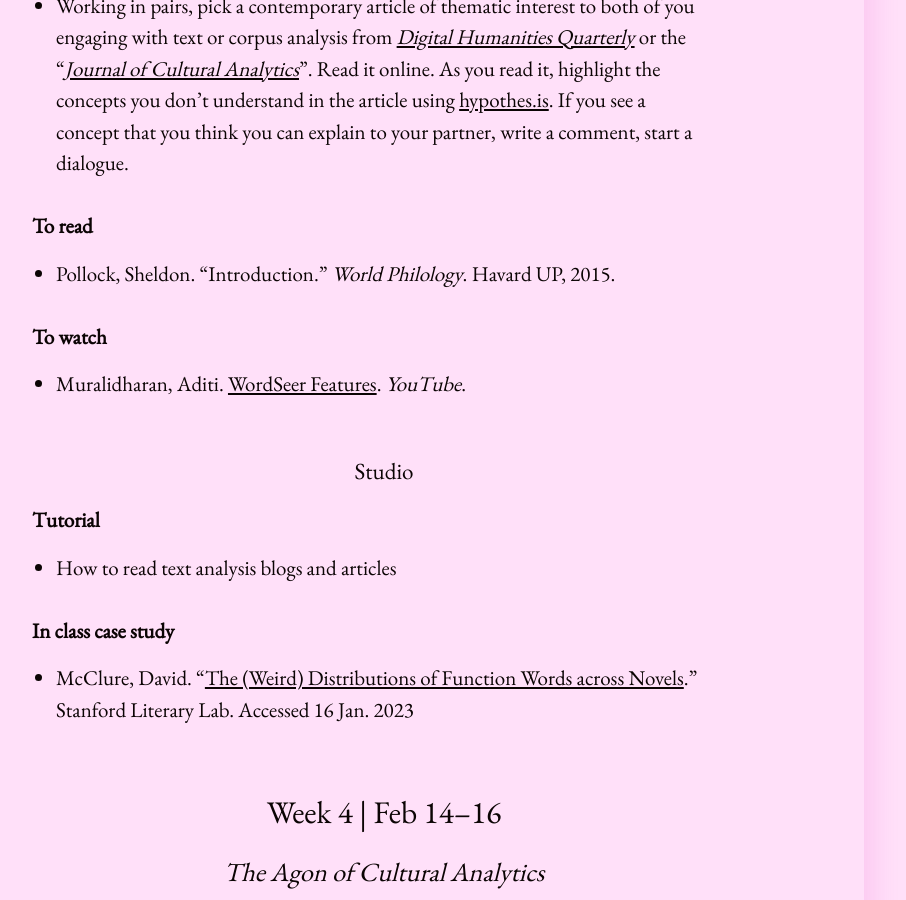
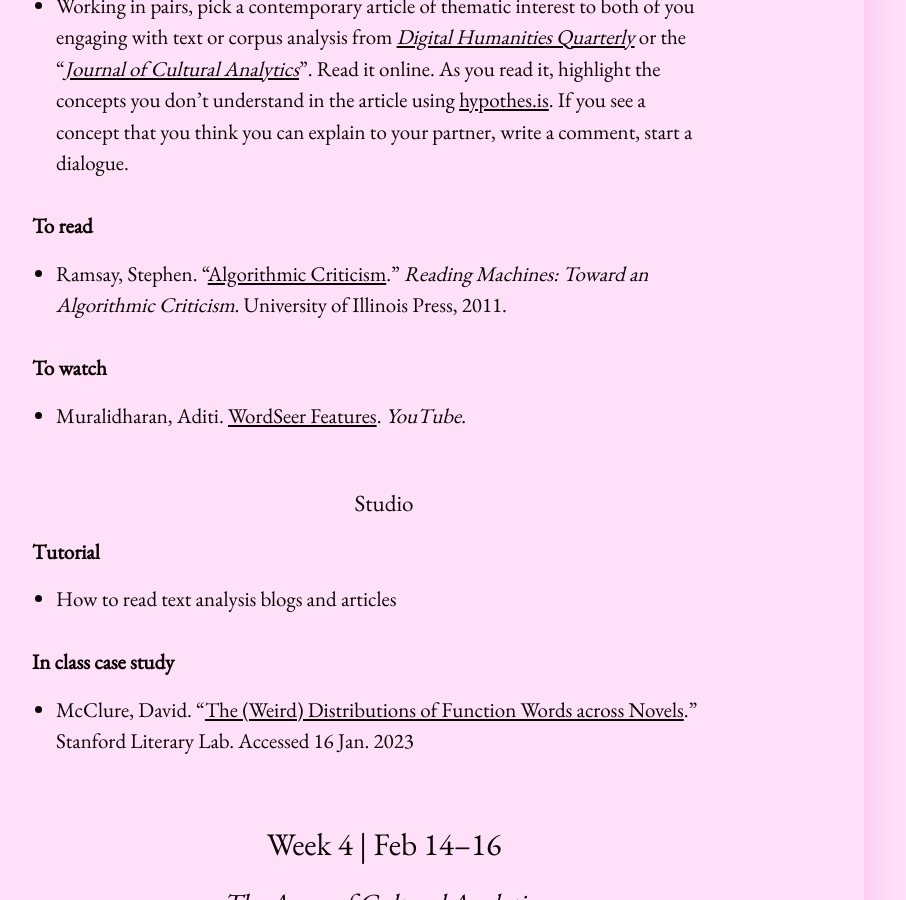
Before and after one commit to elotroalex/s23-intro-dh, a Jekyll site: the page built from schedule.md, in a window 1280 px wide and 900 px high, scrolled down 2824 px. Shown: the whole window, without its empty margins (256-1162 px from the left). Built offline with Jekyll 4.4.1, drawn with Linux system fonts in a browser that asks for light colours.

Commit message:
added ramsay

```diff
--- a/schedule.md
+++ b/schedule.md
@@ -19,13 +19,12 @@ title: Schedule
 
 **To read**
 
-- Heffernan, Laura and Rachel Sagner Buurma. “[Search and Replace: Josephine Miles and the Origins of Distant Reading](https://modernismmodernity.org/forums/posts/search-and-replace).” *Modernism/Modernity*, Apr. 2018. modernismmodernity.org.
-- Hockey, Susan. "[The History of Humanities Computing](https://companions.digitalhumanities.org/DH/?chapter=content/9781405103213_chapter_1.html)." *A Companion to Digital Humanities*. Schreibman, Susan, et al., eds.  Wiley, 2004.
-- Crimble, Adam. "[The Origin Myths of Computing in Historical Research](http://ebookcentral.proquest.com/lib/yale-ebooks/detail.action?docID=6532324)." *Technology and the Historian: Transformations in the Digital Age.* University of Illinois Press, 2021.
+- Heffernan, Laura and Rachel Sagner Buurma. “[Search and Replace: Josephine Miles and the Origins of Distant Reading](https://modernismmodernity.org/forums/posts/search-and-replace).” _Modernism/Modernity_, Apr. 2018. modernismmodernity.org.
+- Hockey, Susan. "[The History of Humanities Computing](https://companions.digitalhumanities.org/DH/?chapter=content/9781405103213_chapter_1.html)." _A Companion to Digital Humanities_. Schreibman, Susan, et al., eds. Wiley, 2004.
+- Crimble, Adam. "[The Origin Myths of Computing in Historical Research](http://ebookcentral.proquest.com/lib/yale-ebooks/detail.action?docID=6532324)." _Technology and the Historian: Transformations in the Digital Age._ University of Illinois Press, 2021.
 - Terras, Melissa, and Julianne Nyhan. “[Father Busa’s Female Punch Card Operatives](https://dhdebates.gc.cuny.edu/read/untitled/section/1e57217b-f262-4f25-806b-4fcf1548beb5).” Debates in the Digital Humanities, 2016.
 
-- [Optional] Kizhner, Inna, et al. "[The History and Context of the Digital Humanities in Russia](https://dhdebates.gc.cuny.edu/read/global-debates-in-the-digital-humanities/section/cd8c97cc-722b-4076-92a8-d4217912aad4#ch05)" and "[Debating and Developing Digital Humanities in China: New or Old?](https://dhdebates.gc.cuny.edu/read/global-debates-in-the-digital-humanities/section/2662518e-42ff-4026-9605-a1c27b4aed27#ch06) *Global Debates in the Digital Humanities*. Domenico Fiormonte, et al., eds. (2023)
-
+- [Optional] Kizhner, Inna, et al. "[The History and Context of the Digital Humanities in Russia](https://dhdebates.gc.cuny.edu/read/global-debates-in-the-digital-humanities/section/cd8c97cc-722b-4076-92a8-d4217912aad4#ch05)" and "[Debating and Developing Digital Humanities in China: New or Old?](https://dhdebates.gc.cuny.edu/read/global-debates-in-the-digital-humanities/section/2662518e-42ff-4026-9605-a1c27b4aed27#ch06) _Global Debates in the Digital Humanities_. Domenico Fiormonte, et al., eds. (2023)
 
 ##### Studio
 
@@ -35,7 +34,6 @@ title: Schedule
 
 <!--  -->
 
-
 ### Week 2 | Jan 31--Feb 2
 
 #### The Electric Loom
@@ -44,18 +42,21 @@ title: Schedule
 
 **To read**
 
-- Turing, Alan M. “[Computing Machinery and Intelligence](https://doi.org/10.1093/mind/LIX.236.433).” *Mind*, no. 59, 1950, pp. 433–60.
-- Tenen, Dennis. “[The Emergence of American Formalism](https://academiccommons.columbia.edu/doi/10.7916/d8-8spe-nn29).” *Modern Philology* 117, no. 2 (November 2019): 257–283.
-- Hayles, N. Katherine. (Chapters 1–4). *[Writing Machines](https://monoskop.org/images/b/bf/Hayles_N_Katherine_Writing_Machines.pdf)*. MIT Press, 2002.
+- Turing, Alan M. “[Computing Machinery and Intelligence](https://doi.org/10.1093/mind/LIX.236.433).” _Mind_, no. 59, 1950, pp. 433–60.
+- Tenen, Dennis. “[The Emergence of American Formalism](https://academiccommons.columbia.edu/doi/10.7916/d8-8spe-nn29).” _Modern Philology_ 117, no. 2 (November 2019): 257–283.
+- Hayles, N. Katherine. (Chapters 1–4). _[Writing Machines](https://monoskop.org/images/b/bf/Hayles_N_Katherine_Writing_Machines.pdf)_. MIT Press, 2002.
 
 **To skim**
+
 - Getty Museum. "[Decoding the Medieval Volvelle](http://blogs.getty.edu/iris/decoding-the-medieval-volvelle/)."
 
 **To watch**
-- IET. "[The Story of Ada Lovelace: The World's First Computer Programmer](https://www.youtube.com/watch?v=J7ITqnEmf-g)." *YouTube*.
-- Computer History Museum. "[False Dawn: The Babbage Engine](https://www.youtube.com/watch?v=XSkGY6LchJs)." *YouTube*.
+
+- IET. "[The Story of Ada Lovelace: The World's First Computer Programmer](https://www.youtube.com/watch?v=J7ITqnEmf-g)." _YouTube_.
+- Computer History Museum. "[False Dawn: The Babbage Engine](https://www.youtube.com/watch?v=XSkGY6LchJs)." _YouTube_.
 
 **To play**
+
 - [AI Dungeon](https://play.aidungeon.io/main/home)
 
 ##### Studio
@@ -73,13 +74,16 @@ title: Schedule
 ##### Seminar
 
 **To do**
-- Working in pairs, pick a contemporary article of thematic interest to both of you engaging with text or corpus analysis from [*Digital Humanities Quarterly*](http://www.digitalhumanities.org/dhq/) or the "[*Journal of Cultural Analytics*](https://culturalanalytics.org/)". Read it online. As you read it, highlight the concepts you don't understand in the article using [hypothes.is](https://via.hypothes.is/). If you see a concept that you think you can explain to your partner, write a comment, start a dialogue.
+
+- Working in pairs, pick a contemporary article of thematic interest to both of you engaging with text or corpus analysis from [_Digital Humanities Quarterly_](http://www.digitalhumanities.org/dhq/) or the "[_Journal of Cultural Analytics_](https://culturalanalytics.org/)". Read it online. As you read it, highlight the concepts you don't understand in the article using [hypothes.is](https://via.hypothes.is/). If you see a concept that you think you can explain to your partner, write a comment, start a dialogue.
 
 **To read**
-- Pollock, Sheldon. "Introduction." *World Philology*. Havard UP, 2015.
+
+- Ramsay, Stephen. "[Algorithmic Criticism](https://search.library.yale.edu/catalog/11340602?block=Books)." _Reading Machines: Toward an Algorithmic Criticism_. University of Illinois Press, 2011.
 
 **To watch**
-- Muralidharan, Aditi. [WordSeer Features](https://www.youtube.com/watch?v=fMyTkCsZcLU). *YouTube*.
+
+- Muralidharan, Aditi. [WordSeer Features](https://www.youtube.com/watch?v=fMyTkCsZcLU). _YouTube_.
 
 ##### Studio
 
@@ -91,7 +95,6 @@ title: Schedule
 
 - McClure, David. "[The (Weird) Distributions of Function Words across Novels](https://litlab.stanford.edu/distributions-of-function-words/)." Stanford Literary Lab. Accessed 16 Jan. 2023
 
-
 ### Week 4 | Feb 14--16
 
 #### The Agon of Cultural Analytics
@@ -99,10 +102,11 @@ title: Schedule
 ##### Seminar
 
 **To read**
-- *Computers for the Humanities? A Record of the Conference Sponsored by Yale University on a Grant from IBM*, January 22-23, 1965. [Selections] (Yale Libraries call number: Available as Non-Circ at the Franke Family Digital Humanities Lab (QA76 C644 1965). Good excuse to go say hi, learn more about the venue)
-- Da, Nan Z. “[The Computational Case against Computational Literary Studies](https://doi.org/10.1086/702594).” *Critical Inquiry*, vol. 45, no. 3, Mar. 2019, pp. 601–39.
-- Underwood, Ted. "Introduction." *Distant Horizons: Digital Evidence and Literary Change*. University of Chicago Press, 2019.
-- [Optional] Read the dialogue and responses to Da in "[Computational Literary Studies: A Critical Inquiry Online Forum](https://critinq.wordpress.com/2019/03/31/computational-literary-studies-a-critical-inquiry-online-forum/)." *Critical Inquiry: In The Moment* (2019)
+
+- _Computers for the Humanities? A Record of the Conference Sponsored by Yale University on a Grant from IBM_, January 22-23, 1965. [Selections] (Yale Libraries call number: Available as Non-Circ at the Franke Family Digital Humanities Lab (QA76 C644 1965). Good excuse to go say hi, learn more about the venue)
+- Da, Nan Z. “[The Computational Case against Computational Literary Studies](https://doi.org/10.1086/702594).” _Critical Inquiry_, vol. 45, no. 3, Mar. 2019, pp. 601–39.
+- Underwood, Ted. "Introduction." _Distant Horizons: Digital Evidence and Literary Change_. University of Chicago Press, 2019.
+- [Optional] Read the dialogue and responses to Da in "[Computational Literary Studies: A Critical Inquiry Online Forum](https://critinq.wordpress.com/2019/03/31/computational-literary-studies-a-critical-inquiry-online-forum/)." _Critical Inquiry: In The Moment_ (2019)
 
 ##### Studio
 
@@ -111,10 +115,9 @@ title: Schedule
 - How to read tutorials
 
 **To study**
+
 - Froehlich, Heather. "[Corpus Analysis with Antconc](http://programminghistorian.org/en/lessons/corpus-analysis-with-antconc)"
 - Algee-Hewitt, Mark, Katherine Bowers, Quinn Dombrowski, and Heather Froehlich. "[Data Sitters Club #10: Heather Likes Principal Component Analysis](https://datasittersclub.github.io/site/dsc10.html)." (July 20, 2021)
-
-
 
 ### Week 5 | Feb 21--23
 
@@ -124,12 +127,13 @@ title: Schedule
 
 **To read**
 
-- Horace. *Ars Poetica*. [Selections]
-- Arnold, Taylor, and Lauren Tilton. “[Distant Viewing: Analyzing Large Visual Corpora](https://doi.org/10.1093/llc/fqz013).” *Digital Scholarship in the Humanities*, vol. 34, no. Supplement_1, Dec. 2019, pp. i3–16.
+- Horace. _Ars Poetica_. [Selections]
+- Arnold, Taylor, and Lauren Tilton. “[Distant Viewing: Analyzing Large Visual Corpora](https://doi.org/10.1093/llc/fqz013).” _Digital Scholarship in the Humanities_, vol. 34, no. Supplement_1, Dec. 2019, pp. i3–16.
 - Kaufman, Micki. Selections from "[Quantifying Kissinger](https://blog.quantifyingkissinger.com/all-posts/)."
-- Xu, Weijia, et al. “[A Study of Spoken Audio Processing Using Machine Learning for Libraries, Archives and Museums (LAM)](https://doi.org/10.1109/BigData50022.2020.9378438).” *2020 IEEE International Conference on Big Data (Big Data)*, 2020, pp. 1939–48.
+- Xu, Weijia, et al. “[A Study of Spoken Audio Processing Using Machine Learning for Libraries, Archives and Museums (LAM)](https://doi.org/10.1109/BigData50022.2020.9378438).” _2020 IEEE International Conference on Big Data (Big Data)_, 2020, pp. 1939–48.
 
 **To explore**
+
 - Arnold, Taylor, N. Ayers, J. Madron, R. Nelson, Lauren Tilton, Laura Wexler, et al. "[Photogrammar](https://photogrammar.org/maps)"
 - Sá Pereira, Moacir P. de. "[Mapping Fabula and Sjužet in 'Wandering Rocks'](https://muziejus.github.io/wandering-rocks/)."
 
@@ -139,7 +143,6 @@ title: Schedule
 
 - Re-introducing colored pencils
 
-
 ### Week 6 | Feb 28--March 2
 
 #### The Social Life of Everything, Everyone and Everywhen
@@ -147,10 +150,12 @@ title: Schedule
 ##### Seminar
 
 **To read**
-- Porter, J.D. "[Pamphlet 17: Popularity/Prestige](https://litlab.stanford.edu/LiteraryLabPamphlet17.pdf)." *Stanford Literary Lab*. September 2018.
-- Ahnert, Ruth, et al. “[The Network Turn: Changing Perspectives in the Humanities](https://doi.org/10.1017/9781108866804.https://www.cambridge.org/core/elements/network-turn/CC38F2EA9F51A6D1AFCB7E005218BBE5).” *Elements in Publishing and Book Culture*, Dec. 2020. www.cambridge.org,
+
+- Porter, J.D. "[Pamphlet 17: Popularity/Prestige](https://litlab.stanford.edu/LiteraryLabPamphlet17.pdf)." _Stanford Literary Lab_. September 2018.
+- Ahnert, Ruth, et al. “[The Network Turn: Changing Perspectives in the Humanities](https://doi.org/10.1017/9781108866804.https://www.cambridge.org/core/elements/network-turn/CC38F2EA9F51A6D1AFCB7E005218BBE5).” _Elements in Publishing and Book Culture_, Dec. 2020. www.cambridge.org,
 
 **To explore**
+
 - Gil, Alex and Kaiama Glover, eds. "[In The Same Boats](http://sameboats.org/)"
 - The American Academy. "[Open Syllabus Galaxy](https://galaxy.opensyllabus.org/)"
 - Schmidt, Ben. "[A guided tour of the digital library](http://creatingdata.us/datasets/hathi-features/)"
@@ -161,27 +166,27 @@ title: Schedule
 
 - How to find the right tool for the job
 
-
 ### Week 7 | Mar 7--9
 
 #### The Image of Absence
 
 ##### Seminar
 
-- Klein, Lauren F. “The Image of Absence: Archival Silence, Data Visualization, and James Hemings.” *American Literature*, vol. 85, no. 4, Dec. 2013, pp. 661–88. Silverchair, https://doi.org/10.1215/00029831-2367310.
-- Hartman, Saidiya. “Venus in Two Acts.” *Small Axe*, no. 26 (June 2008).
-- Johnson, Jessica Marie. “Xroads Praxis: Black Diasporic Technologies for Remaking the New World.” *archipelagos journal*, no. 3 (July 2019). https://doi.org/10.7916/archipelagos-4fjd-k774.
+- Klein, Lauren F. “The Image of Absence: Archival Silence, Data Visualization, and James Hemings.” _American Literature_, vol. 85, no. 4, Dec. 2013, pp. 661–88. Silverchair, https://doi.org/10.1215/00029831-2367310.
+- Hartman, Saidiya. “Venus in Two Acts.” _Small Axe_, no. 26 (June 2008).
+- Johnson, Jessica Marie. “Xroads Praxis: Black Diasporic Technologies for Remaking the New World.” _archipelagos journal_, no. 3 (July 2019). https://doi.org/10.7916/archipelagos-4fjd-k774.
 
 **To explore**
+
 - Naylor, Celia E., Alex Gil, Moacir P. de Sá Pereira, et al. "[(Un)Silencing Slavery](https://unsilencing-slavery.org/)."
 
 **To do**
+
 - Midterm Exam
 
 <br>
 
 ### ❃ ❊ ❋ &nbsp; Spring Break &nbsp; ❋ ✣ ✤
-
 
 <br>
 
@@ -192,7 +197,6 @@ title: Schedule
 ##### Review the results from the Midterm Exam
 
 ##### Breathe and chat
-
 
 ### Week 9 | Apr 4--6
 
@@ -208,23 +212,21 @@ title: Schedule
 
 - Introduction to [Stylo](https://github.com/computationalstylistics/stylo)
 
-
 ### Week 10 | Apr 11--13
 
 #### Stochastic Parrots
 
 ##### Seminar
 
-- Bender, Emily M., et al. “On the Dangers of Stochastic Parrots: Can Language Models Be Too Big? 🦜.” *Proceedings of the 2021 ACM Conference on Fairness, Accountability, and Transparency, ACM*. 2021, pp. 610–23. DOI.org (Crossref), https://doi.org/10.1145/3442188.3445922.
-- "On the dangers of stochastic parrots: Can language models be too big?" [*YouTube*](https://www.youtube.com/watch?v=N5c2X8vhfBE)
-- Tasovac, and Natalia Ermolaev, eds. [“Parrots](https://startwords.cdh.princeton.edu/).” *Startwords* 3 (2022). (Read the essays by del Rio Riande, Klein and Underwood)
+- Bender, Emily M., et al. “On the Dangers of Stochastic Parrots: Can Language Models Be Too Big? 🦜.” _Proceedings of the 2021 ACM Conference on Fairness, Accountability, and Transparency, ACM_. 2021, pp. 610–23. DOI.org (Crossref), https://doi.org/10.1145/3442188.3445922.
+- "On the dangers of stochastic parrots: Can language models be too big?" [_YouTube_](https://www.youtube.com/watch?v=N5c2X8vhfBE)
+- Tasovac, and Natalia Ermolaev, eds. [“Parrots](https://startwords.cdh.princeton.edu/).” _Startwords_ 3 (2022). (Read the essays by del Rio Riande, Klein and Underwood)
 
 ##### Studio
 
 **Tutorial**
 
 - Text generation exercise using GPT 4 (if not out yet, we'll use GPT3)
-
 
 ### Week 11 | Apr 18--20
 
@@ -234,20 +236,20 @@ title: Schedule
 
 **To read**
 
-- Josephs, Kelly. "Versions of X/Self: Kamau Brathwaite's Caribbean Discourse." *Anthurium: A Caribbean Studies Journal*. 1:1 (December 2003)
-- Parham, Marisa. "[.break .dance.](http://archipelagosjournal.org/issue03/parham/parham.html#about)" *archipelagos journal*, no. 3 (July 2019)
-- Nowviskie, Bethany. “[Reconstitute the World](https://nowviskie.org/2018/reconstitute-the-world/).” *Bethany Nowviskie*, 12 June 2018.
-
+- Josephs, Kelly. "Versions of X/Self: Kamau Brathwaite's Caribbean Discourse." _Anthurium: A Caribbean Studies Journal_. 1:1 (December 2003)
+- Parham, Marisa. "[.break .dance.](http://archipelagosjournal.org/issue03/parham/parham.html#about)" _archipelagos journal_, no. 3 (July 2019)
+- Nowviskie, Bethany. “[Reconstitute the World](https://nowviskie.org/2018/reconstitute-the-world/).” _Bethany Nowviskie_, 12 June 2018.
 
 **To listen**
+
 - Sun Ra [Selections]
 - Puerto Rican Bomba [Selections]
 
 ##### Studio
 
 **Tutorial**
+
 - Image generation exercise using whatever AI consumer-grade tool is available in April.
-
 
 ### Week 12 | Apr 25--27
 
```
